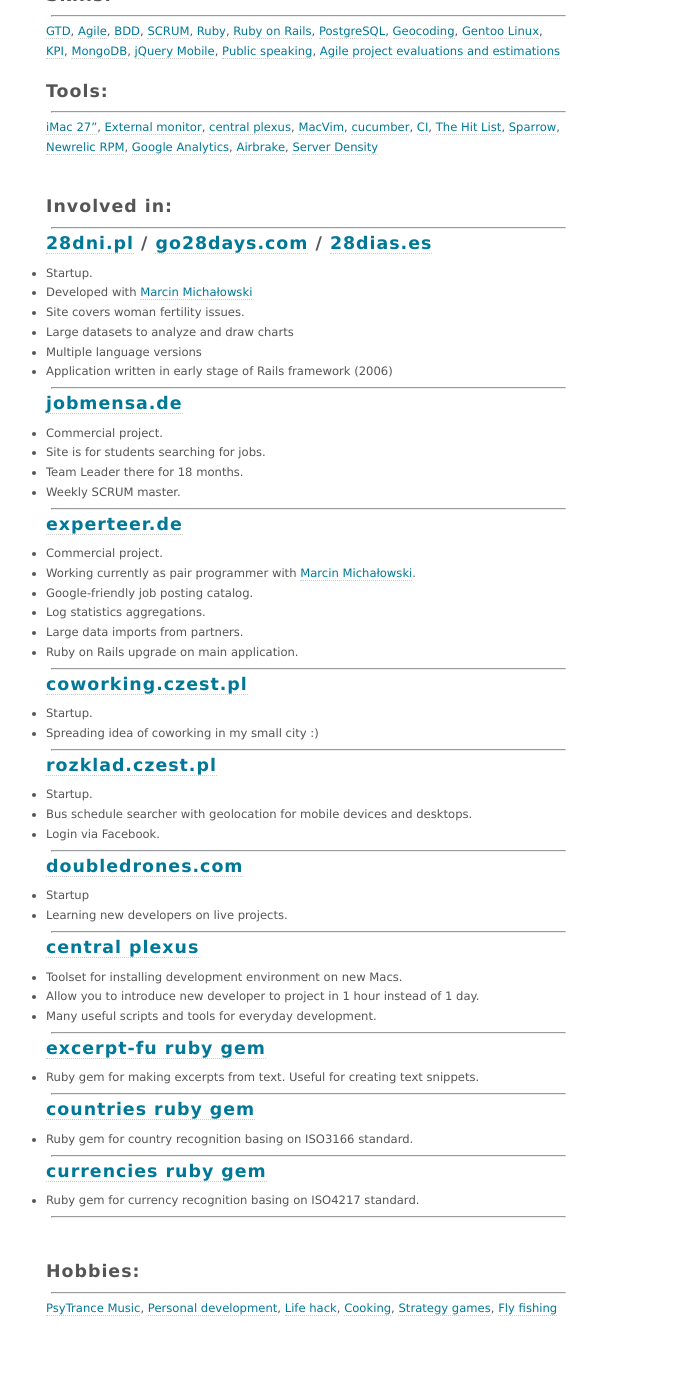
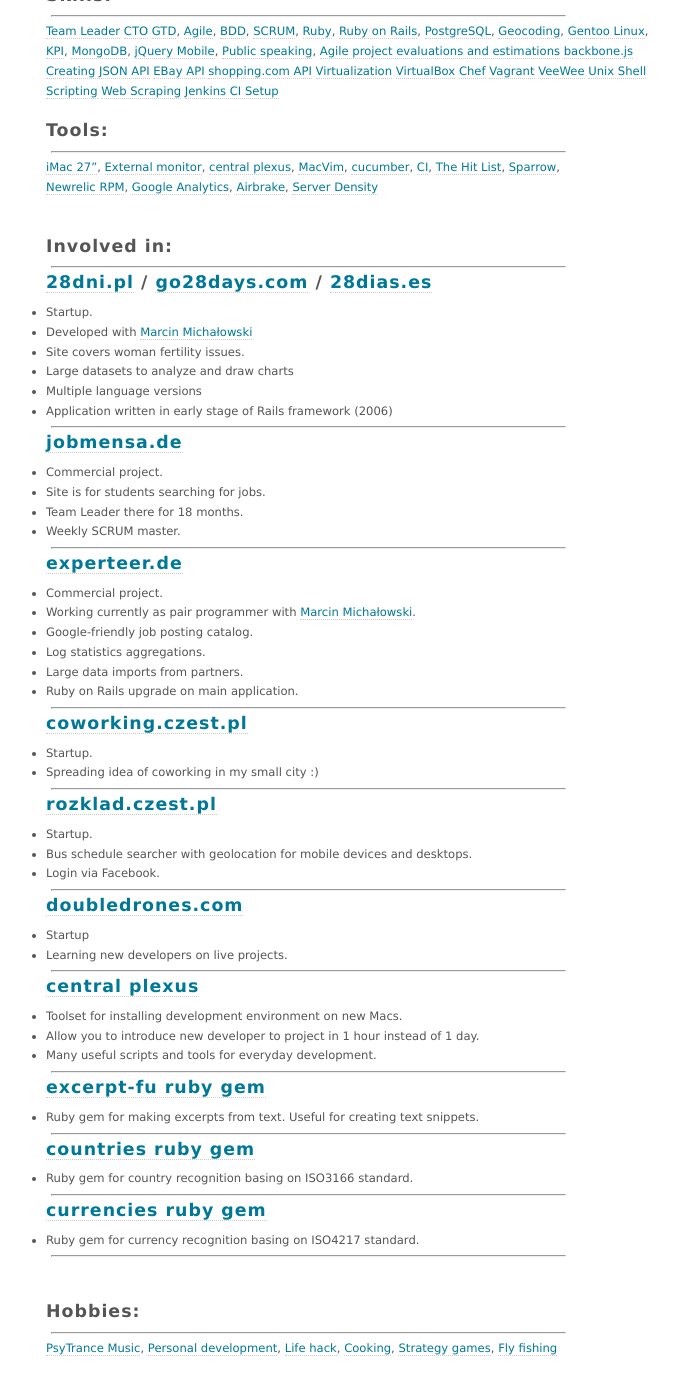
Before and after one commit to pr0d1r2/pr0d1r2.github.com, a Jekyll site: the page built from index.md, in a window 1280 px wide, cut to the strip 224-1602 px from the top of the page. Shown: the whole strip, without its empty margins (334-1013 px from the left). Built offline with Jekyll 4.4.1, drawn with Linux system fonts in a browser that asks for light colours; before the commit the page ends 1563 px from its top, so only the background shows below that.

Commit message:
Add skills.

```diff
--- a/index.md
+++ b/index.md
@@ -35,6 +35,8 @@ My clients make more profit and decrease their costs via intelligent usage of to
 
 <hr>
 
+[Team Leader](http://en.wikipedia.org/wiki/Team_leader)
+[CTO](http://en.wikipedia.org/wiki/Chief_technology_officer)
 [GTD](http://en.wikipedia.org/wiki/Getting_Things_Done),
 [Agile](http://en.wikipedia.org/wiki/Agile_software_development),
 [BDD](http://en.wikipedia.org/wiki/Behavior_Driven_Development),
@@ -50,6 +52,18 @@ My clients make more profit and decrease their costs via intelligent usage of to
 [jQuery Mobile](http://jquerymobile.com/),
 [Public speaking](http://en.wikipedia.org/wiki/Public_speaking),
 [Agile project evaluations and estimations](http://pivotaltracker.com)
+[backbone.js](http://backbonejs.org)
+[Creating JSON API](http://en.wikipedia.org/wiki/Application_programming_interface)
+[EBay API](http://developer.ebay.com/common/api)
+[shopping.com API](http://developer.shopping.com)
+[Virtualization](http://en.wikipedia.org/wiki/Virtualization)
+[VirtualBox](http://en.wikipedia.org/wiki/Virtual_box)
+[Chef](https://github.com/opscode/chef)
+[Vagrant](https://github.com/mitchellh/vagrant)
+[VeeWee](https://github.com/jedi4ever/veewee)
+[Unix Shell Scripting](http://en.wikipedia.org/wiki/Shell_scripting)
+[Web Scraping](http://en.wikipedia.org/wiki/Web_scraping)
+[Jenkins CI Setup](http://jenkins-ci.org)
 <br/>
 <br/>
 
```
